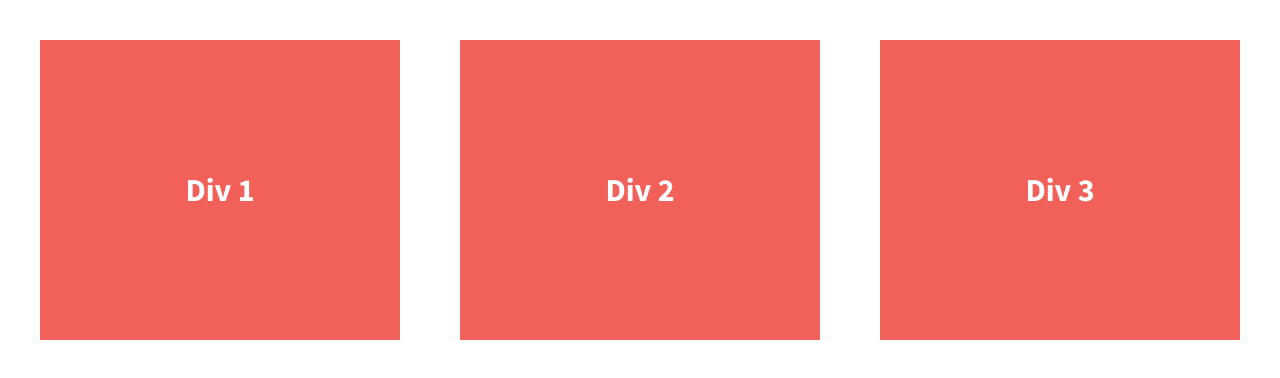
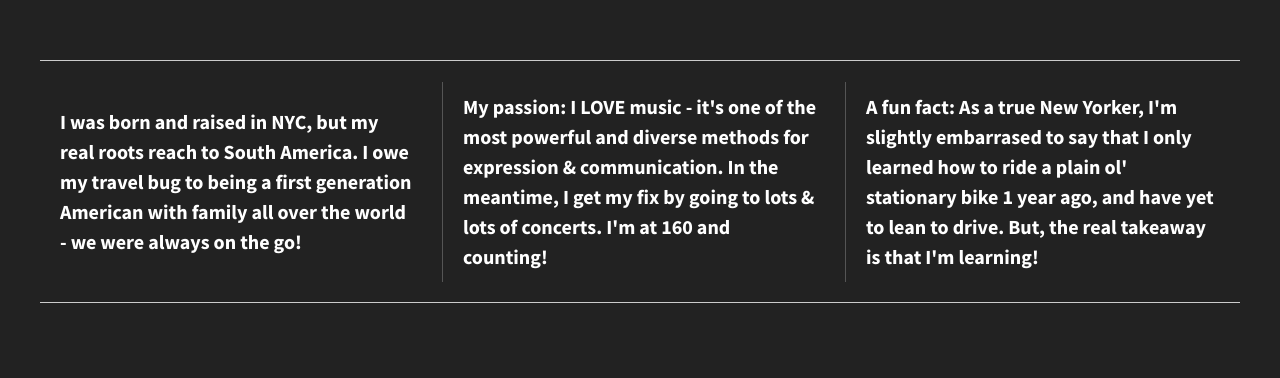
Before and after one commit to aileenchany/flexbox-grids, a plain HTML site: page index.html in a window 1280 px wide. Drawn offline with nearby package versions, Linux system fonts and the light colour scheme.

Commit message:
Added flexbox grids css

```diff
--- a/css/main.css
+++ b/css/main.css
@@ -97,11 +97,13 @@ textarea {
 
 
 html {
-  background-color: #fff;
+  background-color: #222;
   height: 100%;
+  width: 100%;
 }
 
 body {
+  color: #fff;
   font-family: 'Source Sans Pro', sans-serif;
   padding: 2em;
   font-size: 1.25em;
@@ -111,25 +113,23 @@ body {
 .wrapper {
   /*add display:flex and set justify-content to space-between*/
   display: flex;
+  flex-flow:  row wrap;
   justify-content: space-between;
   font-weight: 700;
+  margin: 10px;
 }
 
 .div-1, .div-2, .div-3 {
   /*give the divs a width of 30%, add display:flex, set justify-content and align-items to center*/
-  color: #fff;
   line-height: 1.5em;
-  font-size: 1.6em;
-  background-color: #f16059;
-  height: 300px;
+  font-size: 1em;
+  height: auto;
   display: flex;
-  width:  30%;
+  /* width:  30%; */
   justify-content: center;
   align-items: center;
+  padding: 10px;
 }
-
-
-
 
 /* ==========================================================================
    Helper classes
@@ -210,6 +210,17 @@ body {
    These examples override the primary ('mobile first') styles.
    Modify as content requires.
    ========================================================================== */
+@media all and (min-width: 1200px) {
+
+    .div-1, .div-2, .div-3 {
+        flex-basis:  30%;
+    }
+
+    .div-2, .div-3 {
+        border-left: 1px solid #555;
+        padding-left: 20px;
+    }
+}
 
 @media print,
        (-webkit-min-device-pixel-ratio: 1.25),
--- a/index.html
+++ b/index.html
@@ -20,18 +20,21 @@
         <!--[if lt IE 8]>
             <p class="browserupgrade">You are using an <strong>outdated</strong> browser. Please <a href="http://browsehappy.com/">upgrade your browser</a> to improve your experience.</p>
         <![endif]-->
-
+            <hr />
         <section class="wrapper">
             <div class="div-1">
-                Div 1
+                I was born and raised in NYC, but my real roots reach to South America. I owe my travel bug to being a first generation American with family all over the world - we were always on the go!
             </div>
+
             <div class="div-2">
-                Div 2
+                My passion: I LOVE music - it's one of the most powerful and diverse methods for expression & communication. In the meantime, I get my fix by going to lots & lots of concerts. I'm at 160 and counting!
             </div>
+
             <div class="div-3">
-                Div 3
+                A fun fact: As a true New Yorker, I'm slightly embarrased to say that I only learned how to ride a plain ol' stationary bike 1 year ago, and have yet to lean to drive. But, the real takeaway is that I'm learning!
             </div>
         </section>
+        <hr />
 
         <script src="https://ajax.googleapis.com/ajax/libs/jquery/1.11.3/jquery.min.js"></script>
         <script>window.jQuery || document.write('<script src="js/vendor/jquery-1.11.3.min.js"><\/script>')</script>
```
